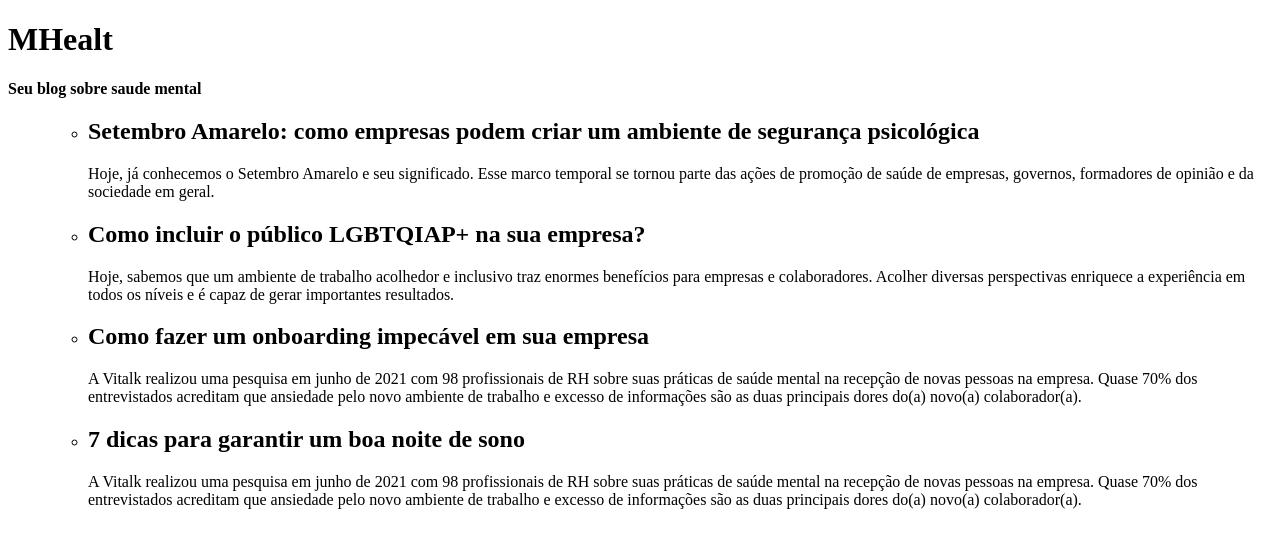
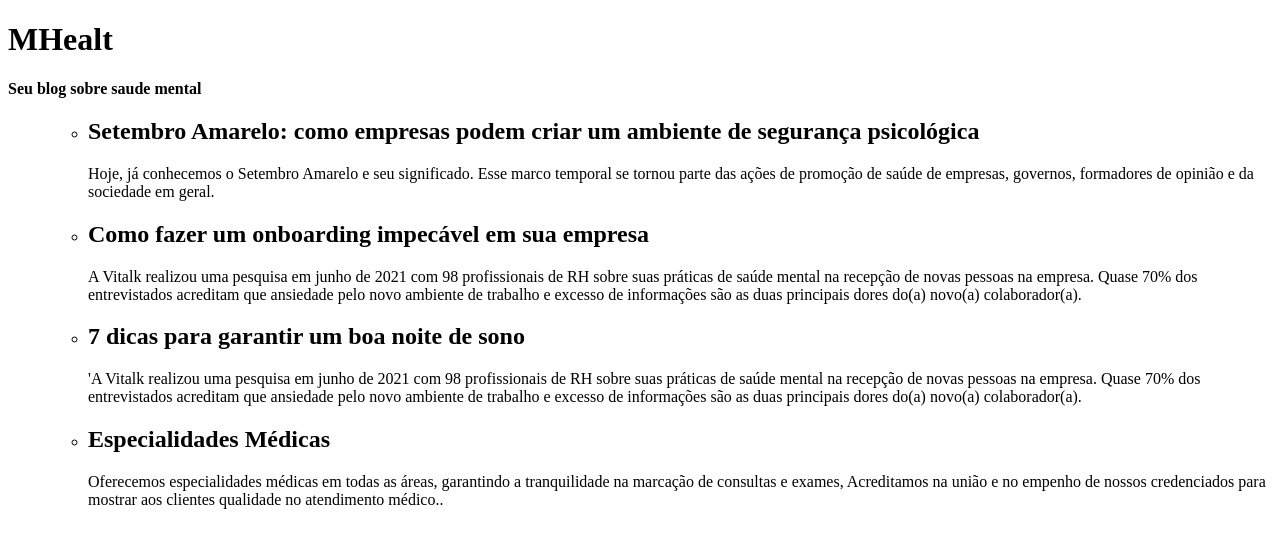
Before and after one commit to juniorcaus/react-api, a React (Create React App) app: page / in a window 1280 px wide. Shown: the top 548 px of the page. Built offline with nearby package versions, Linux system fonts and the light colour scheme.

Commit message:
:rocket: Consumindo dados de um Json dinamicamente

```diff
--- a/src/App.jsx
+++ b/src/App.jsx
@@ -1,5 +1,5 @@
-import { Header } from "./components/Header";
-import { Posts } from "./components/Posts";
+import   Header   from "./components/Header";
+import    Posts    from "./components/Posts";
 
 
 export default function App() {
--- a/src/components/Header.jsx
+++ b/src/components/Header.jsx
@@ -1,6 +1,6 @@
 import React from 'react'
 
-export function Header() {
+export default function Header() {
   return (
    <header>
     <h1>MHealt </h1>
--- a/src/components/Post.jsx
+++ b/src/components/Post.jsx
@@ -1,14 +1,14 @@
 import React from 'react'
 
-import { Posts } from './Posts'
+import  Posts  from './Posts'
 
-export function Post(props) {
+export default function Post ({ title, description }) {
   return (
     <ul>
 
         <li>
-            <h2>{props.title}</h2>
-            <p>{props.description}</p>
+            <h2>{title}</h2>
+            <p>{description}</p>
         </li>
     </ul>
 
--- a/src/components/Posts.jsx
+++ b/src/components/Posts.jsx
@@ -1,28 +1,23 @@
 import React from 'react'
-import { Post } from './Post'
-
-
-export  function Posts() {
-   const title = 'Setembro Amarelo: como empresas podem criar um ambiente de segurança psicológica';
-   const description ='Hoje, já conhecemos  o Setembro Amarelo e seu significado. Esse marco temporal se tornou parte das ações de promoção de saúde de empresas, governos, formadores de opinião e da sociedade em geral.';
-
-   const title2 = 'Como incluir o público LGBTQIAP+ na sua empresa?';
-   const description2 = 'Hoje, sabemos que um ambiente de trabalho acolhedor e inclusivo traz enormes benefícios para empresas e colaboradores. Acolher diversas perspectivas enriquece a experiência em todos os níveis e é capaz de gerar importantes resultados.';
-
-   const title3 = 'Como fazer um onboarding impecável em sua empresa';
-   const description3 = 'A Vitalk realizou uma pesquisa em junho de 2021 com 98 profissionais de RH sobre suas práticas de saúde mental na recepção de novas pessoas na empresa. Quase 70% dos entrevistados acreditam que ansiedade pelo novo ambiente de trabalho  e excesso de informações são as duas principais dores do(a) novo(a) colaborador(a). ';
-
-   const title4 = '7 dicas para garantir um boa noite de sono';
-   const description4 = 'A Vitalk realizou uma pesquisa em junho de 2021 com 98 profissionais de RH sobre suas práticas de saúde mental na recepção de novas pessoas na empresa. Quase 70% dos entrevistados acreditam que ansiedade pelo novo ambiente de trabalho  e excesso de informações são as duas principais dores do(a) novo(a) colaborador(a).';
+import  Post   from "./Post"
+import  postagem from '../postagem.json';
 
 
 
+export default function Posts() {
+
   return (
     <ul>
-        <Post title={title} description={description} />
-        <Post title={title2} description={description2}/>
-        <Post title={title3} description={description3}/>
-        <Post title={title4} description={description4}/>
+        {
+        postagem.postagem.map((post) => {
+
+
+            return (
+              <Post key={postagem.id} title={post.title} description={post.description} />
+            );
+         })}
+
+        {/* <Post title={posts.posts[0]?.title} description={posts.posts[0]?.description} />   */}
 
     </ul>
   )
--- /dev/null
+++ b/src/postagem.json
@@ -0,0 +1,29 @@
+
+ {
+    "postagem": [
+        {
+            "title": "Setembro Amarelo: como empresas podem criar um ambiente de segurança psicológica",
+            "description": "Hoje, já conhecemos  o Setembro Amarelo e seu significado. Esse marco temporal se tornou parte das ações de promoção de saúde de empresas, governos, formadores de opinião e da sociedade em geral."
+        },
+
+        {
+            "title": "Como fazer um onboarding impecável em sua empresa",
+            "description": "A Vitalk realizou uma pesquisa em junho de 2021 com 98 profissionais de RH sobre suas práticas de saúde mental na recepção de novas pessoas na empresa. Quase 70% dos entrevistados acreditam que ansiedade pelo novo ambiente de trabalho  e excesso de informações são as duas principais dores do(a) novo(a) colaborador(a)."
+        },
+
+        {
+            "title": "7 dicas para garantir um boa noite de sono",
+            "description": "'A Vitalk realizou uma pesquisa em junho de 2021 com 98 profissionais de RH sobre suas práticas de saúde mental na recepção de novas pessoas na empresa. Quase 70% dos entrevistados acreditam que ansiedade pelo novo ambiente de trabalho  e excesso de informações são as duas principais dores do(a) novo(a) colaborador(a)."
+        },
+
+        {
+            "title": "Especialidades Médicas",
+            "description": "Oferecemos especialidades médicas em todas as áreas, garantindo a tranquilidade na marcação de consultas e exames, Acreditamos na união e no empenho de nossos credenciados para mostrar aos clientes qualidade no atendimento médico.."
+        }
+
+
+
+
+
+    ]
+}
```
